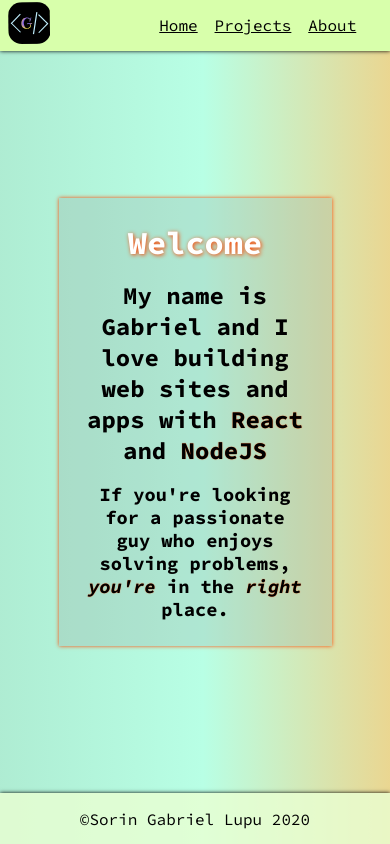
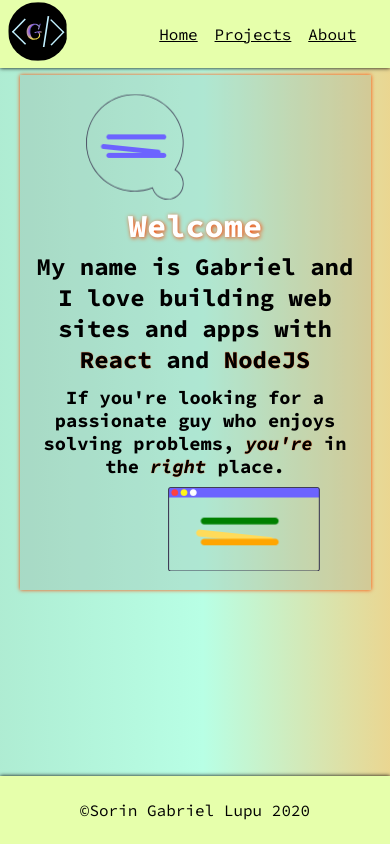
Before and after one commit to SorinGabriel02/portfolio-v2, a React (Create React App) app: page / in a window 390 px wide. Built offline with nearby package versions, Linux system fonts and the light colour scheme.

Commit message:
finished about and welcome

```diff
--- a/public/index.html
+++ b/public/index.html
@@ -15,7 +15,7 @@
       href="https://fonts.googleapis.com/css2?family=Source+Code+Pro:ital,wght@0,400;0,700;1,400;1,700&display=swap"
       rel="stylesheet"
     />
-    <title>Gabi Dev</title>
+    <title>Gabi | Web Dev</title>
   </head>
   <body>
     <noscript>You need to enable JavaScript to run this app.</noscript>
--- a/src/App.module.scss
+++ b/src/App.module.scss
@@ -2,11 +2,12 @@
 
 .app {
   position: relative;
+  top: $headerHeight;
   display: flex;
   flex-direction: column;
   justify-content: center;
   align-items: center;
-  min-height: 100vh;
+  min-height: 100vh - $headerHeight;
   background: rgba(202, 255, 153, 1);
   background: -moz-linear-gradient(
     left,
--- a/src/components/pages/Welcome.js
+++ b/src/components/pages/Welcome.js
@@ -1,10 +1,40 @@
 import React from "react";
 
-import { landing } from "./Welcome.module.scss";
+import { landing, pageSvg, bubbleSvg } from "./Welcome.module.scss";
 
 const Welcome = () => {
   return (
     <main className={landing}>
+      <svg
+        className={bubbleSvg}
+        width="239"
+        height="259"
+        viewBox="0 0 239 259"
+        fill="none"
+        xmlns="http://www.w3.org/2000/svg"
+      >
+        <path
+          id="contour"
+          d="M199.089 258.02C190.73 257.998 182.597 255.309 175.873 250.346C169.148 245.382 164.182 238.402 161.698 230.422C135.174 240.565 105.899 240.901 79.1486 231.369C52.3986 221.837 29.9331 203.063 15.801 178.431C1.66887 153.8 -3.20043 124.931 2.07065 97.0264C7.34173 69.1222 22.4065 44.0184 44.55 26.2393C66.6934 8.46022 94.4591 -0.824815 122.843 0.0575713C151.227 0.939957 178.362 11.9317 199.359 31.0519C220.355 50.1721 233.831 76.1632 237.359 104.341C240.887 132.519 234.234 161.03 218.599 184.736C226.101 189.037 231.973 195.696 235.301 203.678C238.629 211.66 239.227 220.518 237.002 228.874C234.777 237.231 229.854 244.619 222.998 249.89C216.142 255.16 207.736 258.019 199.089 258.02V258.02ZM163.014 227.761L163.312 228.827C165.977 238.329 172.307 246.384 180.909 251.219C189.512 256.055 199.683 257.276 209.186 254.614C218.688 251.952 226.744 245.624 231.582 237.022C236.42 228.421 237.644 218.25 234.984 208.747C233.62 203.917 231.297 199.411 228.155 195.497C225.013 191.583 221.115 188.342 216.693 185.967L215.717 185.445L216.335 184.527C231.971 161.284 238.76 133.207 235.471 105.387C232.182 77.5676 219.032 51.8479 198.407 32.8921C177.781 13.9362 151.045 2.99954 123.048 2.0652C95.05 1.13086 67.6445 10.2608 45.801 27.7993C23.9574 45.3379 9.12223 70.1237 3.98571 97.6619C-1.1508 125.2 3.75147 153.668 17.8035 177.901C31.8556 202.135 54.1269 220.531 80.5788 229.753C107.031 238.974 135.911 238.412 161.984 228.166L163.014 227.761Z"
+          fill="#3F3D56"
+        />
+        <path
+          id="firstLine"
+          d="M183.481 104.095H54.0403C53.2461 104.095 52.4598 103.938 51.7261 103.634C50.9924 103.33 50.3257 102.885 49.7642 102.323C49.2026 101.762 48.7572 101.095 48.4532 100.362C48.1493 99.6279 47.9929 98.8415 47.9929 98.0474C47.9929 97.2532 48.1493 96.4668 48.4532 95.7331C48.7572 94.9994 49.2026 94.3328 49.7642 93.7712C50.3257 93.2097 50.9924 92.7642 51.7261 92.4603C52.4598 92.1564 53.2461 92 54.0403 92H183.481C184.275 92 185.061 92.1564 185.795 92.4603C186.528 92.7642 187.195 93.2097 187.757 93.7712C188.318 94.3328 188.764 94.9994 189.068 95.7331C189.372 96.4668 189.528 97.2532 189.528 98.0474C189.528 98.8415 189.372 99.6279 189.068 100.362C188.764 101.095 188.318 101.762 187.757 102.323C187.195 102.885 186.528 103.33 185.795 103.634C185.061 103.938 184.275 104.095 183.481 104.095H183.481Z"
+          fill="#6C63FF"
+        />
+        <path
+          id="secondLine"
+          d="M183.481 125.095H54.0403C53.2461 125.095 52.4598 124.938 51.7261 124.634C50.9924 124.33 50.3257 123.885 49.7642 123.323C49.2026 122.762 48.7572 122.095 48.4532 121.362C48.1493 120.628 47.9929 119.842 47.9929 119.047C47.9929 118.253 48.1493 117.467 48.4532 116.733C48.7572 115.999 49.2026 115.333 49.7642 114.771C50.3257 114.21 50.9924 113.764 51.7261 113.46C52.4598 113.156 53.2461 113 54.0403 113H183.481C184.275 113 185.061 113.156 185.795 113.46C186.528 113.764 187.195 114.21 187.757 114.771C188.318 115.333 188.764 115.999 189.068 116.733C189.372 117.467 189.528 118.253 189.528 119.047C189.528 119.842 189.372 120.628 189.068 121.362C188.764 122.095 188.318 122.762 187.757 123.323C187.195 123.885 186.528 124.33 185.795 124.634C185.061 124.938 184.275 125.095 183.481 125.095H183.481Z"
+          fill="#6C63FF"
+        />
+        <path
+          id="thirdLine"
+          d="M183.473 146.095H54.0327C52.4302 146.093 50.8939 145.455 49.7615 144.321C48.629 143.187 47.9929 141.65 47.9929 140.048C47.9929 138.445 48.629 136.908 49.7615 135.774C50.8939 134.64 52.4302 134.002 54.0327 134H183.473C185.077 134 186.615 134.637 187.749 135.771C188.884 136.905 189.521 138.444 189.521 140.048C189.521 141.652 188.884 143.19 187.749 144.324C186.615 145.458 185.077 146.095 183.473 146.095H183.473Z"
+          fill="#6C63FF"
+        />
+      </svg>
+
       <h1>Welcome</h1>
       <h2>
         My name is Gabriel and I love building web sites and apps with{" "}
@@ -14,6 +44,57 @@ const Welcome = () => {
         If you're looking for a passionate guy who enjoys solving problems,
         <i> you're</i> in the <i>right</i> place.
       </h3>
+      <svg
+        className={pageSvg}
+        width="314"
+        height="175"
+        viewBox="0 0 314 175"
+        fill="none"
+        xmlns="http://www.w3.org/2000/svg"
+      >
+        <path
+          id="Vector"
+          d="M313.592 21.6154H0.729446V6.33381C0.730976 4.98331 1.27087 3.6885 2.23064 2.73354C3.19041 1.77859 4.49169 1.24148 5.84901 1.23996H308.472C309.83 1.24148 311.131 1.77859 312.091 2.73354C313.05 3.6885 313.59 4.98331 313.592 6.33381V21.6154Z"
+          fill="#6C63FF"
+        />
+        <path
+          id="Vector_2"
+          d="M308.312 175H5.68841C4.18028 174.998 2.73439 174.401 1.66798 173.34C0.601574 172.279 0.00172535 170.841 0 169.34V5.65984C0.00172535 4.15928 0.601574 2.72066 1.66798 1.65961C2.73439 0.598553 4.18028 0.00171669 5.68841 0H308.312C309.82 0.00171669 311.266 0.598553 312.332 1.65961C313.398 2.72066 313.998 4.15928 314 5.65984V169.34C313.998 170.841 313.398 172.279 312.332 173.34C311.266 174.401 309.82 174.998 308.312 175V175ZM5.68841 2.26393C4.78351 2.26492 3.91597 2.62301 3.27611 3.25966C2.63625 3.8963 2.27635 4.75949 2.27536 5.65984V169.34C2.27635 170.241 2.63625 171.104 3.27611 171.74C3.91597 172.377 4.78351 172.735 5.68841 172.736H308.312C309.216 172.735 310.084 172.377 310.724 171.74C311.364 171.104 311.724 170.241 311.725 169.34V5.65984C311.724 4.75949 311.364 3.8963 310.724 3.25966C310.084 2.62301 309.216 2.26492 308.312 2.26393H5.68841Z"
+          fill="#3F3D56"
+        />
+        <g className="dots">
+          <path
+            id="dotOne"
+            d="M13.8709 18.5161C17.7617 18.5161 20.9158 15.3779 20.9158 11.5066C20.9158 7.6354 17.7617 4.49713 13.8709 4.49713C9.98016 4.49713 6.82605 7.6354 6.82605 11.5066C6.82605 15.3779 9.98016 18.5161 13.8709 18.5161Z"
+            fill="#FF4040"
+          />
+          <path
+            id="dotTwo"
+            d="M32.9927 18.5161C36.8835 18.5161 40.0376 15.3779 40.0376 11.5066C40.0376 7.6354 36.8835 4.49713 32.9927 4.49713C29.1019 4.49713 25.9479 7.6354 25.9479 11.5066C25.9479 15.3779 29.1019 18.5161 32.9927 18.5161Z"
+            fill="#FFF61A"
+          />
+          <path
+            id="dotThree"
+            d="M52.1145 18.5161C56.0053 18.5161 59.1594 15.3779 59.1594 11.5066C59.1594 7.6354 56.0053 4.49713 52.1145 4.49713C48.2237 4.49713 45.0697 7.6354 45.0697 11.5066C45.0697 15.3779 48.2237 18.5161 52.1145 18.5161Z"
+            fill="white"
+          />
+        </g>
+        <path
+          id="lineOne"
+          d="M221.847 73.7655H74.5854C72.7607 73.7655 71.0108 73.0443 69.7205 71.7605C68.4303 70.4768 67.7054 68.7356 67.7054 66.9201C67.7054 65.1046 68.4303 63.3634 69.7205 62.0796C71.0108 60.7958 72.7607 60.0747 74.5854 60.0747H221.847C223.672 60.0747 225.422 60.7958 226.712 62.0796C228.002 63.3634 228.727 65.1046 228.727 66.9201C228.727 68.7356 228.002 70.4768 226.712 71.7605C225.422 73.0443 223.672 73.7655 221.847 73.7655V73.7655Z"
+          fill="#FFDB5A"
+        />
+        <path
+          id="lineTwo"
+          d="M221.847 94.6975H74.5854C72.7607 94.6975 71.0108 93.9762 69.7205 92.6925C68.4303 91.4087 67.7054 89.6676 67.7054 87.852C67.7054 86.0365 68.4303 84.2954 69.7205 83.0116C71.0108 81.7278 72.7607 81.0066 74.5854 81.0066H221.847C223.672 81.0066 225.422 81.7278 226.712 83.0116C228.002 84.2954 228.727 86.0365 228.727 87.852C228.727 89.6676 228.002 91.4087 226.712 92.6925C225.422 93.9762 223.672 94.6975 221.847 94.6975V94.6975Z"
+          fill="#FFDB5A"
+        />
+        <path
+          id="lineThree"
+          d="M221.847 115.629H74.5854C72.7622 115.627 71.0144 114.905 69.726 113.621C68.4376 112.338 67.714 110.598 67.714 108.784C67.714 106.97 68.4376 105.23 69.726 103.946C71.0144 102.663 72.7622 101.94 74.5854 101.938H221.847C222.751 101.937 223.647 102.113 224.483 102.457C225.319 102.8 226.078 103.304 226.718 103.94C227.358 104.576 227.865 105.331 228.212 106.162C228.558 106.993 228.736 107.884 228.736 108.784C228.736 109.684 228.558 110.574 228.212 111.406C227.865 112.237 227.358 112.992 226.718 113.628C226.078 114.263 225.319 114.767 224.483 115.111C223.647 115.454 222.751 115.631 221.847 115.629V115.629Z"
+          fill="#FFDB5A"
+        />
+      </svg>
     </main>
   );
 };
--- a/src/components/pages/Welcome.module.scss
+++ b/src/components/pages/Welcome.module.scss
@@ -1,12 +1,16 @@
 @import "../../styles/variables";
 
 .landing {
-  width: 70%;
+  display: flex;
+  flex-direction: column;
+  width: 75%;
   padding: 2vmax;
   box-shadow: 0 0 4px $boxShadowColor;
   background-color: rgba(134, 134, 134, 0.2);
-
-  h1,
+  margin: 2% 0;
+  h1 {
+    text-align: center;
+  }
   h2,
   h3 {
     text-align: center;
@@ -23,7 +27,20 @@
   }
 }
 
-@media (max-width: 350px) {
+.pageSvg {
+  width: 11vmax;
+  height: auto;
+  align-self: flex-end;
+  margin-right: 3rem;
+}
+
+.bubbleSvg {
+  width: 7vmax;
+  height: auto;
+  margin-left: 4rem;
+}
+
+@media (max-width: 450px) {
   .landing {
     padding: 0.3vmax;
     width: 90%;
@@ -34,3 +51,14 @@
     }
   }
 }
+
+@media (max-width: 900px) {
+  .pageSvg {
+    width: 18vmax;
+    margin-bottom: 1rem;
+  }
+  .bubbleSvg {
+    width: 12vmax;
+    margin-top: 1rem;
+  }
+}
--- a/src/components/shared/Footer.module.scss
+++ b/src/components/shared/Footer.module.scss
@@ -1,11 +1,11 @@
+@import "../../styles/variables";
+
 @import "../../styles/variables";
 
 .mainFooter {
-  position: absolute;
-  bottom: 0;
-  left: 0;
   width: 100%;
-  height: 6vmax;
+  height: $headerHeight;
+  margin-top: auto;
   background-color: $headerBgColor;
   display: flex;
   justify-content: center;
--- a/src/components/shared/Header.module.scss
+++ b/src/components/shared/Header.module.scss
@@ -1,23 +1,29 @@
 @import "../../styles/variables";
 
 .mainHeader {
-  position: absolute;
+  position: fixed;
   top: 0;
   left: 0;
   width: 100%;
   display: flex;
   justify-content: space-between;
   align-items: center;
-  height: 6vmax;
-  background-color: #d8ffab;
+  height: $headerHeight;
+  margin-bottom: 0 auto;
+  background-color: $headerBgColor;
   box-shadow: 0 0 4px;
 }
 
 .logo {
-  width: 5vmax;
-  height: 5vmax;
+  width: 7vh;
+  height: 7vh;
   margin-left: 1vmax;
-  border-radius: 14px;
+  border-radius: 50%;
+  transition: all 0.2s linear;
+}
+
+.logo:hover {
+  transform: rotate(1turn);
 }
 
 .links {
@@ -33,4 +39,7 @@
   a:hover {
     text-shadow: 0 0 2px orange;
   }
+  a:active {
+    text-shadow: 0 0 10px rgb(150, 229, 255);
+  }
 }
--- a/src/index.scss
+++ b/src/index.scss
@@ -7,4 +7,73 @@
 
 html {
   font-family: "Source Code Pro", monospace;
+  position: relative;
+  min-height: 100%;
 }
+
+// svg animations landing page
+#lineOne {
+  fill: green;
+}
+#lineOne,
+#firstLine {
+  animation: lineOne 1.5s linear infinite alternate-reverse;
+}
+
+#lineThree {
+  fill: orange;
+}
+
+#lineThree,
+#thirdLine {
+  animation: lineOne 2s linear infinite alternate-reverse;
+}
+
+#secondLine,
+#lineTwo {
+  animation: lineTwo 2.4s ease-in-out infinite alternate-reverse;
+}
+
+#contour {
+  animation: contour 3s linear infinite alternate-reverse;
+}
+
+.dots {
+  animation: dots 5s ease-in-out infinite alternate-reverse;
+}
+
+@keyframes dots {
+  from {
+    transform: translateX(0%);
+  }
+  to {
+    transform: translateX(79%);
+  }
+}
+
+@keyframes contour {
+  from {
+    transform: scale(1);
+  }
+  to {
+    transform: scale(0.95);
+  }
+}
+
+@keyframes lineOne {
+  from {
+    transform: translateY(0px);
+  }
+  to {
+    transform: translateY(10px);
+  }
+}
+
+@keyframes lineTwo {
+  from {
+    transform: rotateZ(0deg);
+  }
+  to {
+    transform: rotateZ(6deg);
+  }
+}
--- a/src/styles/_variables.scss
+++ b/src/styles/_variables.scss
@@ -1,3 +1,3 @@
-$headerBgColor: rgba(234, 255, 211, 0.8);
-$headerHeight: 7vmax;
+$headerBgColor: #e6ffab;
+$headerHeight: 8vh;
 $boxShadowColor: orangered;
```
Also changed, not shown: src/components/pages/About.js (+7 -7 lines), src/components/pages/About.module.scss (+7 -4 lines), src/assets/bubble.svg (added), src/assets/page.svg (added).
